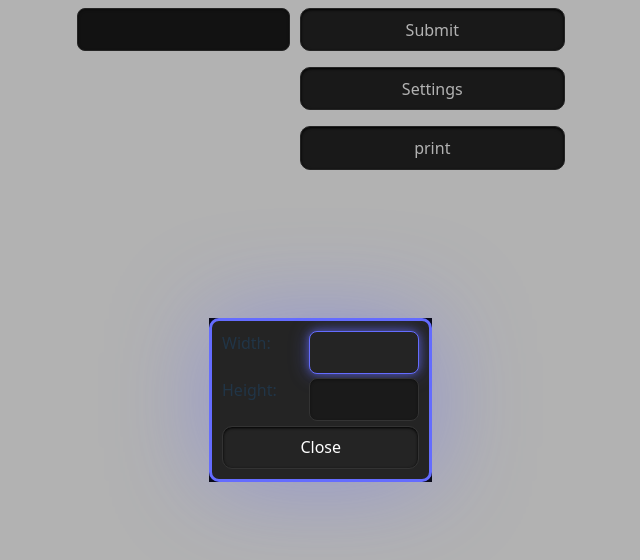
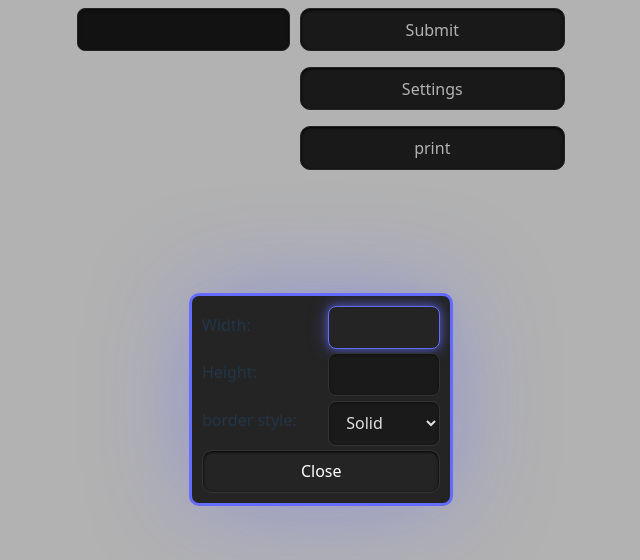
Before and after one commit to VoloshynArtem/LabelGen, a React (Vite) app: page / in a window 1280 px wide. Both pictures are taken after a click on the button "Settings". Shown: the top 560 px of the page, without its empty margins (319-959 px from the left). Built offline with nearby package versions, Linux system fonts and the light colour scheme.

Commit message:
Settings changes

```diff
--- a/package.json
+++ b/package.json
@@ -15,6 +15,7 @@
     "react": "^19.1.1",
     "react-dom": "^19.1.1",
     "react-textarea-autosize": "^8.5.9",
+    "react-tooltip": "^5.30.0",
     "reactjs-popup": "^2.0.6"
   },
   "devDependencies": {
--- a/src/App.css
+++ b/src/App.css
@@ -1,6 +1,7 @@
 body {
   display: flex;
   justify-content: center;
+  text-align: center;
 }
 
 
@@ -40,60 +41,3 @@ button:hover {
   background: #242424;
   box-shadow: 0 0 6px #646cff66;
 }
-
-
-.popup-overlay {
-  background: rgba(0,0,0,0.3);
-
-}
-
-.settings{
-  border-style: solid;
-  border-radius: 10px;
-  border-color: #646cff;
-  box-shadow: 0 0 100px #646cff66;
-
-  background: #242424;
-
-  display: flex;
-  flex-direction: column;
-  flex-shrink: 3;
-  gap: 10px;
-  padding: 10px;
-
-}
-
-button.closeButton{
-  margin-top: auto;
-
-}
-
-
-.settingsForm{
-  display: flex;
-  gap: 2rem;
-
-}
-
-.settingsInput{
-  margin-left: auto;
-
-
-}
-
-
-@keyframes popupAnimation {
-  0% {
-    transform: scale(0);
-    opacity: 0;
-  }
-  100% {
-    transform: scale(1);
-    background: rgba(0,0,0,1);
-    opacity: 1;
-  }
-}
-.popup-content {
-  -webkit-animation: popupAnimation 0.15s forwards;
-
-}
--- /dev/null
+++ b/src/Controlls.css
@@ -0,0 +1,61 @@
+.popup-overlay {
+  background: rgba(0,0,0,0.3);
+
+}
+
+
+.settings{
+  border-style: solid;
+  border-radius: 10px;
+  border-color: #646cff;
+  box-shadow: 0 0 100px #646cff66;
+
+  background: #242424;
+
+  display: flex;
+  flex-direction: column;
+  flex-shrink: 3;
+  gap: 10px;
+  padding: 10px;
+
+}
+
+button.closeButton{
+  margin-top: auto;
+
+}
+
+
+.settingsForm{
+  display: flex;
+  gap: 2rem;
+
+}
+
+.settingsInput{
+  margin-left: auto;
+  width: 7rem;
+  box-sizing: border-box;
+
+
+}
+
+.settingsLabel{
+  display: flex;
+  align-items: center;
+}
+
+@keyframes popupAnimation {
+  0% {
+    transform: scale(0);
+    opacity: 0;
+  }
+  100% {
+    transform: scale(1);
+    opacity: 1;
+  }
+}
+.popup-content {
+  -webkit-animation: popupAnimation 0.15s forwards;
+
+}
--- a/src/Controlls.jsx
+++ b/src/Controlls.jsx
@@ -3,15 +3,17 @@ import LabelItemsContext from "./Context.jsx";
 
 import Popup from 'reactjs-popup';
 import Print from "./Print.jsx";
+import { Tooltip } from 'react-tooltip';
+import "./Controlls.css";
 
 
 export default function Controlls(){
   const {items, setitems} = useContext(LabelItemsContext);
 
-  const dimensions = {width: useRef(),height: useRef()};
+  const printParameters ={width: useRef(),height: useRef(), border: useRef("solid")};
 
   function handleClick() {
-    Print(items, dimensions["width"].current, dimensions["height"].current);
+    Print(items, printParameters);
   }
 
 
@@ -19,7 +21,7 @@ export default function Controlls(){
     <div className="controlls">
       <button type="submit" form="form">Submit</button>
       <Popup trigger={<button className="button">Settings</button>} modal>
-        {close => <Settings close={close} dimensions={dimensions} />}
+        {close => <Settings close={close} printParameters={printParameters} />}
       </Popup>
       <button onClick={handleClick}> print </button >
 
@@ -31,26 +33,41 @@ export default function Controlls(){
 
 
 
-function Settings({close, dimensions}){
+function Settings({close, printParameters}){
   function handleSetSize(e){
-    console.log(e);
     e.preventDefault();
-    dimensions[e.target.name].current = e.target.value;
+    printParameters[e.target.name].current = e.target.value;
   }
 
   return (
     <div className="settings">
       <form className="settingsForm" onChange={handleSetSize} onSubmit={(e) => e.preventDefault()}>
-        <label>Width:</label>
-        <input className="settingsInput input" type="number" defaultValue={dimensions["width"].current} name="width" min="0" max="9999" />
+        <label className= "settingsLabel" data-tooltip-id="tooltip" data-tooltip-content="sets the maximum width of each label in mm" >Width:</label>
+        <input className="settingsInput input" type="number" defaultValue={printParameters.width.current} name="width" min="0" max="9999" autocomplete="off" />
       </form>
 
-      <form className="settingsForm" onChange={handleSetSize} onSubmit={(e) => e.preventDefault()}>
-        <label>Height:</label>
-         <input className="settingsInput input" type="number" defaultValue={dimensions["height"].current} name="height" min="0" max="9999" />
-      </form>
+    <form className="settingsForm" onChange={handleSetSize} onSubmit={(e) => e.preventDefault()}>
+      <label className= "settingsLabel" data-tooltip-id="tooltip" data-tooltip-content="sets the maximum height of each label in mm" >Height:</label>
+        <input className="settingsInput input" type="number" defaultValue={printParameters.height.current} name="height" min="0" max="9999" autocomplete="off" />
+    </form>
+
+    <form className="settingsForm" onChange={handleSetSize}>
+      <label className= "settingsLabel" data-tooltip-id="tooltip" data-tooltip-html="sets outline of each label <br>(spacing for non continous lines is broken)" >border style:</label>
+      <select className="settingsInput input" defaultValue={printParameters.border.current} name="border">
+        <option value="solid">Solid</option>
+        <option value="none">None</option>
+        <option value="dotted">Dotted</option>
+        <option value="dashed">Dashed</option>
+        <option value="double">Double</option>
+        <option value="groove">Groove</option>
+        <option value="ridge">Ridge</option>
+        <option value="inset">Inset</option>
+        <option value="outset">Outset</option>
+      </select>
+    </form>
 
       <button className="closeButton" onClick={close}>Close</button>
+      <Tooltip border="1px solid #646cff" id="tooltip"/>
     </div>
   );
 
--- a/src/Print.jsx
+++ b/src/Print.jsx
@@ -1,10 +1,8 @@
 
-export default function Print(items, maxW = Infinity, maxH = Infinity){
+export default function Print(items, parameters){
   var iframe = document.createElement("iframe");
-  if(maxW == "")
-    maxW = Infinity;
-  if(maxH == "")
-    maxH = Infinity;
+  parameters.width.current = (typeof parameters.width.current === 'undefined') ? Infinity : parameters.width.current;
+  parameters.height.current = (typeof parameters.height.current === 'undefined') ? Infinity : parameters.height.current;
 
   var html = `
   <!DOCTYPE html>
@@ -20,14 +18,14 @@ export default function Print(items, maxW = Infinity, maxH = Infinity){
       }
 
       div.label {
-        border: 1px solid black;
+        border: 1px ${parameters.border.current};
         display: flex;
         box-sizing: border-box;
         padding-inline: 1mm;
         align-items: center;
         white-space: pre;
-        max-width: ${maxW}mm;
-        line-height: ${maxH}mm;
+        max-width: ${parameters.width.current}mm;
+        line-height: ${parameters.height.current}mm;
       }
 
       body{
@@ -45,7 +43,7 @@ export default function Print(items, maxW = Infinity, maxH = Infinity){
 
   for(const i of [...items].reverse()){
     let longestSet = Math.max(...i.text.split('\n').map(line => line.length));
-        html += `<div class="label" style="max-height:${maxH * i.text.split('\n').length}mm; font-size:${Math.min(maxW/longestSet, maxH)}mm">${i.text}</div>\n`;
+    html += `<div class="label" style="max-height:${parameters.height.current * i.text.split('\n').length}mm; font-size:${Math.min(parameters.width.current/longestSet, parameters.height.current)}mm">${i.text}</div>\n`;
   }
 
   html += `
```
Also changed, not shown: 1 other file (tests, documents, lock files or other folders). Lines whose indentation alone changed are shown as unchanged.
